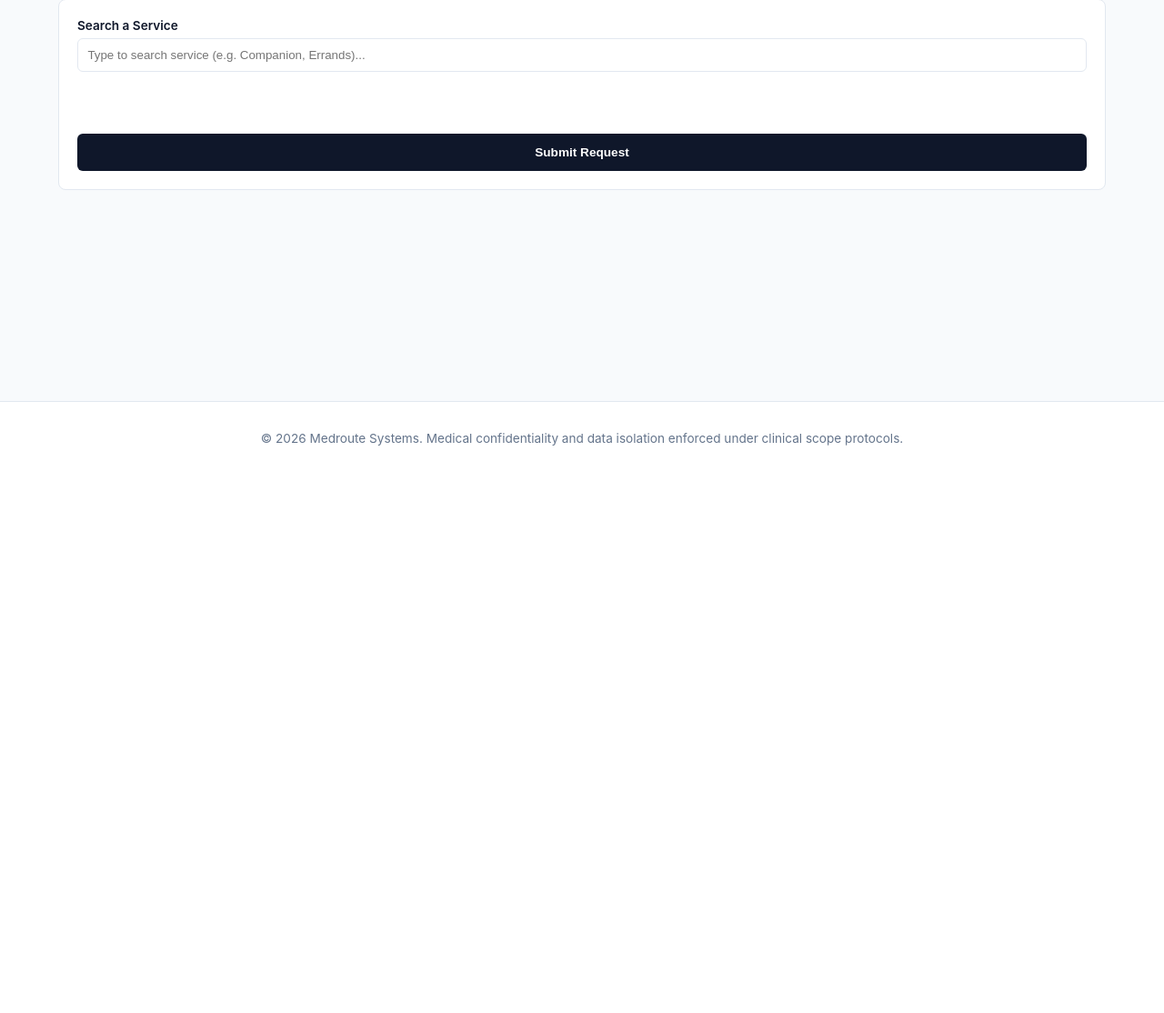
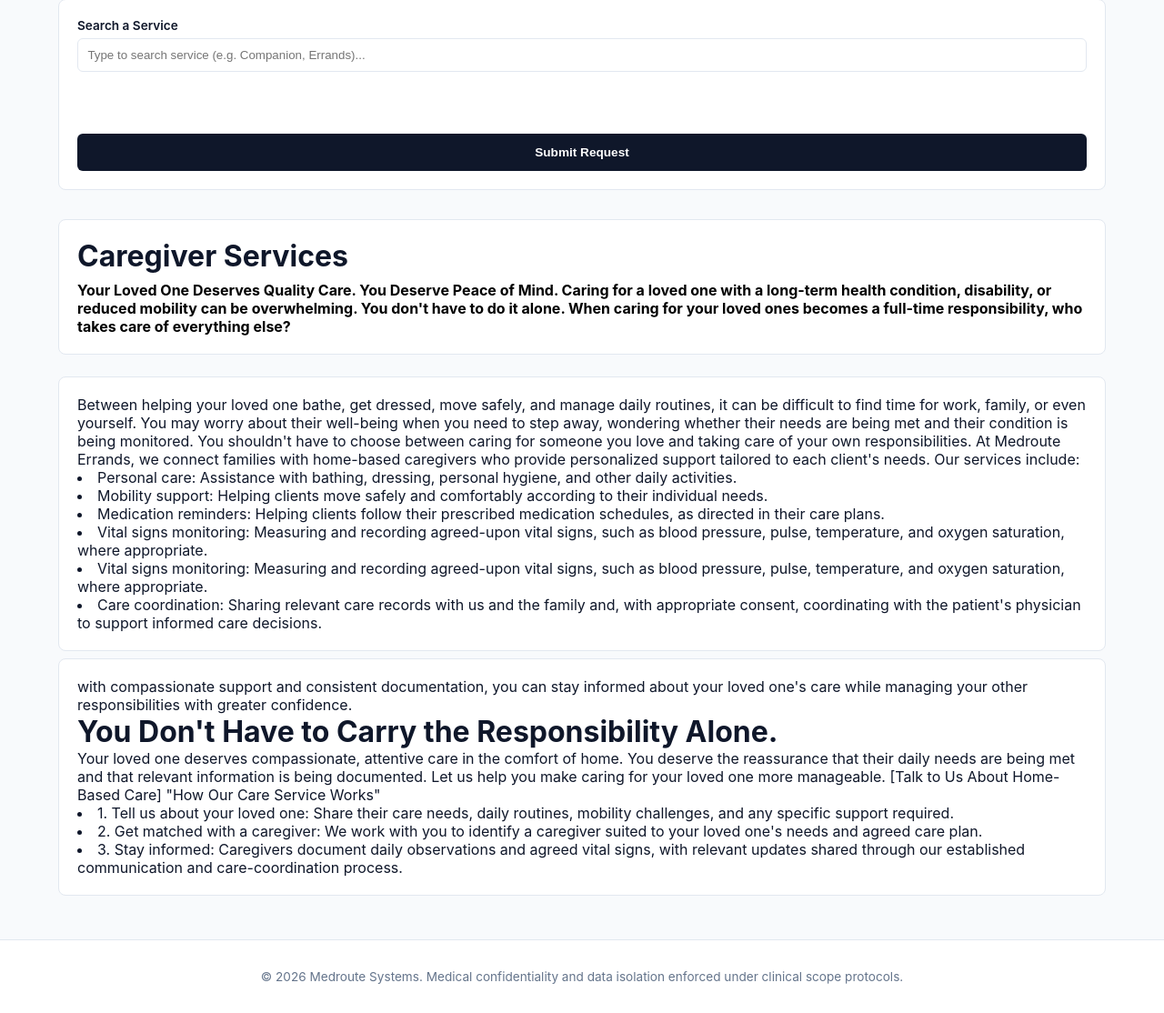
Before and after one commit to ronjoy18/medroute, a Django app: page /connect-care-giver/ in a window 1280 px wide. Shown: the part 278-1392 px from the top of the page at 91% size. Before the commit the page ends 768 px from the top, so only its background shows below. Run offline with Django 5.2, Linux system fonts and the light colour scheme; data comes from the database, SQL or seed files in the repository; both versions use the stored data as it was after the commit.

```diff
--- a/templates/contactus.html
+++ b/templates/contactus.html
@@ -1,6 +1,8 @@
 {% extends "base.html" %}
 
 {% block content %}
+
+
 <div class="card" style="margin-bottom: 1.5rem;">
   <h1 style="color: var(--primary-deep); margin-bottom: 0.5rem;">Caregiver Services</h1>
   <p style="color: #64748B;">Select a home errand or companionship service. Our team will contact you directly to confirm schedule and location details.</p>
@@ -28,6 +30,43 @@
 
     <button type="submit" id="submit-request-btn" class="clinical-btn btn-primary" style="width: 100%; padding: 0.75rem;">Submit Request</button>
   </form>
+</div>
+
+<div class="card" style="margin-bottom: 1.5rem;">
+  <h1 style="color: var(--primary-deep); margin-bottom: 0.5rem;">Caregiver Services</h1>
+  <p style="color: black;"><span style="font-weight: bold;" >Your Loved One Deserves Quality Care. You Deserve Peace of Mind.
+Caring for a loved one with a long-term health condition, disability, or reduced mobility can be overwhelming. You don't have to do it alone.
+When caring for your loved ones becomes a full-time responsibility, who takes care of everything else?</span></p>
+</div>
+<div class="card" style="margin-bottom: 0.5rem;">
+<p>
+Between helping your loved one bathe, get dressed, move safely, and manage daily routines, it can be difficult to find time for work, family, or even yourself. You may worry about their well-being when you need to step away, wondering whether their needs are being met and their condition is being monitored.
+You shouldn't have to choose between caring for someone you love and taking care of your own responsibilities.
+At Medroute Errands, we connect families with home-based caregivers who provide personalized support tailored to each client's needs.
+Our services include:
+<li>	Personal care: Assistance with bathing, dressing, personal hygiene, and other daily activities.</li>
+<li>	Mobility support: Helping clients move safely and comfortably according to their individual needs.</li>
+<li>	Medication reminders: Helping clients follow their prescribed medication schedules, as directed in their care plans.</li>
+ <li>Vital signs monitoring: Measuring and recording agreed-upon vital signs, such as blood pressure, pulse, temperature, and oxygen saturation, where appropriate.</li>
+ <li>Vital signs monitoring: Measuring and recording agreed-upon vital signs, such as blood pressure, pulse, temperature, and oxygen saturation, where appropriate.
+</li>
+ <li>Care coordination: Sharing relevant care records with us and the family and, with appropriate consent, coordinating with the patient's physician to support informed care decisions.
+</li>
+</p>
+</div>
+<div class="card" style="margin-bottom: 0.5rem;">
+<p >with compassionate support and consistent documentation, you can stay informed about your loved one's care while managing your other responsibilities with greater confidence.
+
+<h1>You Don't Have to Carry the Responsibility Alone.</h1>
+Your loved one deserves compassionate, attentive care in the comfort of home. You deserve the reassurance that their daily needs are being met and that relevant information is being documented.
+Let us help you make caring for your loved one more manageable.
+[Talk to Us About Home-Based Care]
+
+"How Our Care Service Works"
+<li>1.	 Tell us about your loved one: Share their care needs, daily routines, mobility challenges, and any specific support required. </li>
+<li>2.	Get matched with a caregiver: We work with you to identify a caregiver suited to your loved one's needs and agreed care plan. </li>
+<li>3.	 Stay informed: Caregivers document daily observations and agreed vital signs, with relevant updates shared through our established communication and care-coordination process.</li></p>
+
 </div>
 {% endblock %}
 
```
Also changed, not shown: db.sqlite3.
